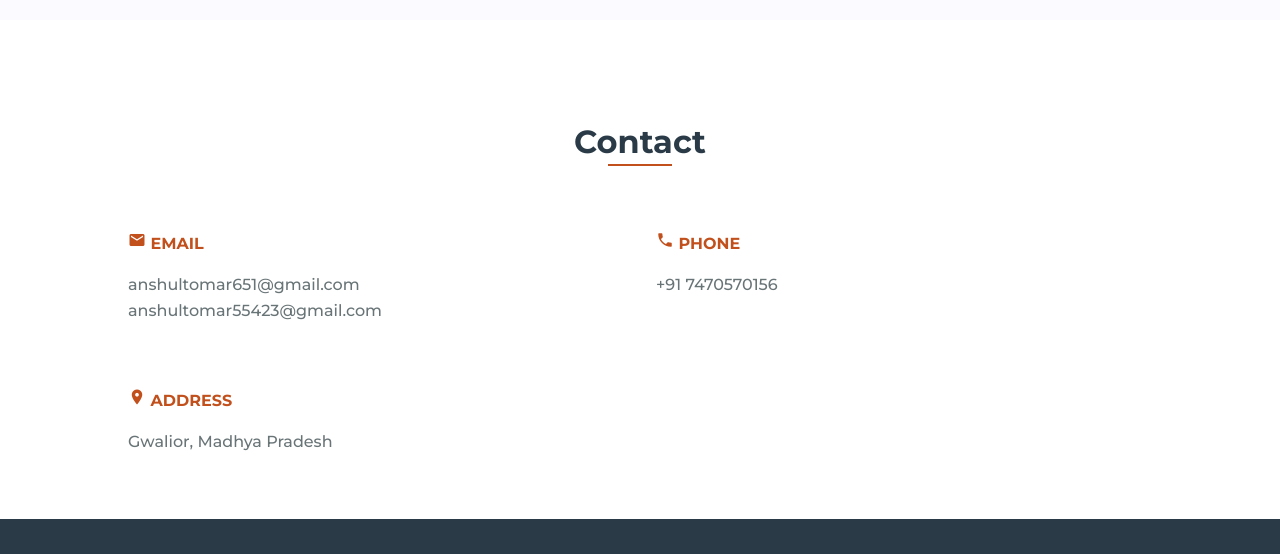
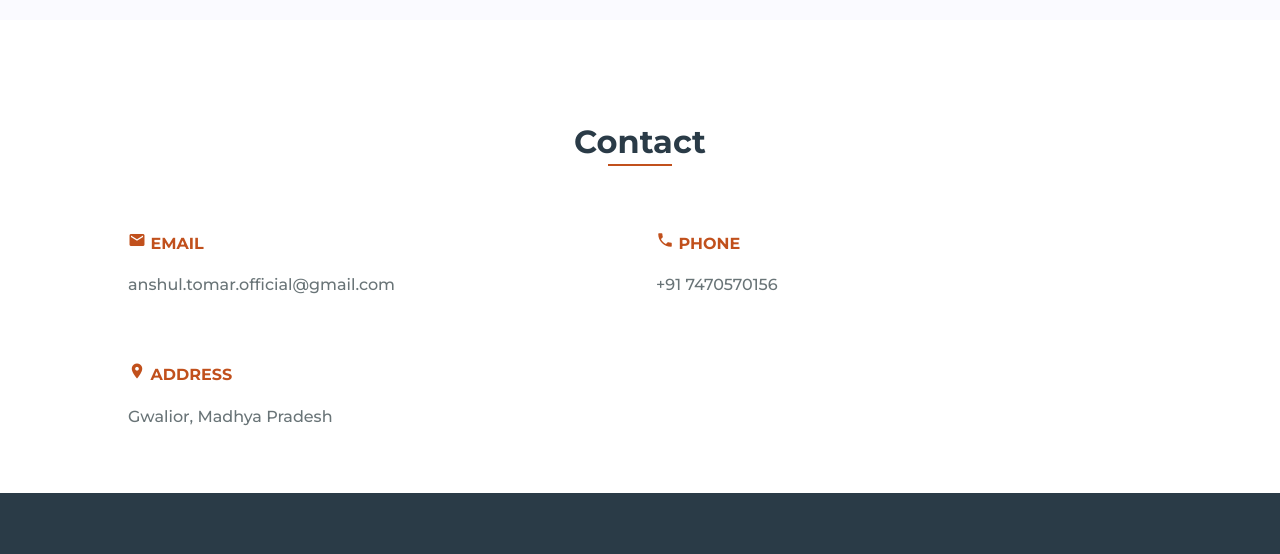
Before and after one commit to anshultomar07/anshultomar07.github.io, a plain HTML site: page index.html in a window 1280 px wide. Shown: the part 3522-4076 px from the top of the page. Drawn offline with nearby package versions, Linux system fonts and the light colour scheme.

Commit message:
changed email address

```diff
--- a/index.html
+++ b/index.html
@@ -247,7 +247,7 @@
             <div class="contact__container bd-grid">
                 <div class="contact__info">
                     <h3 class="contact__subtitle"><i class="material-icons" style="font-size:18px;color:#c1501c">mail</i> EMAIL</h3>
-                    <span class="contact__text">anshultomar651@gmail.com <br>anshultomar55423@gmail.com</span>
+                    <span class="contact__text">anshul.tomar.official@gmail.com</span>
                 </div>
                 <div class="contact__info">
                     <h3 class="contact__subtitle"><i class="material-icons" style="font-size:18px;color:#c1501c">phone</i> PHONE</h3>
```
